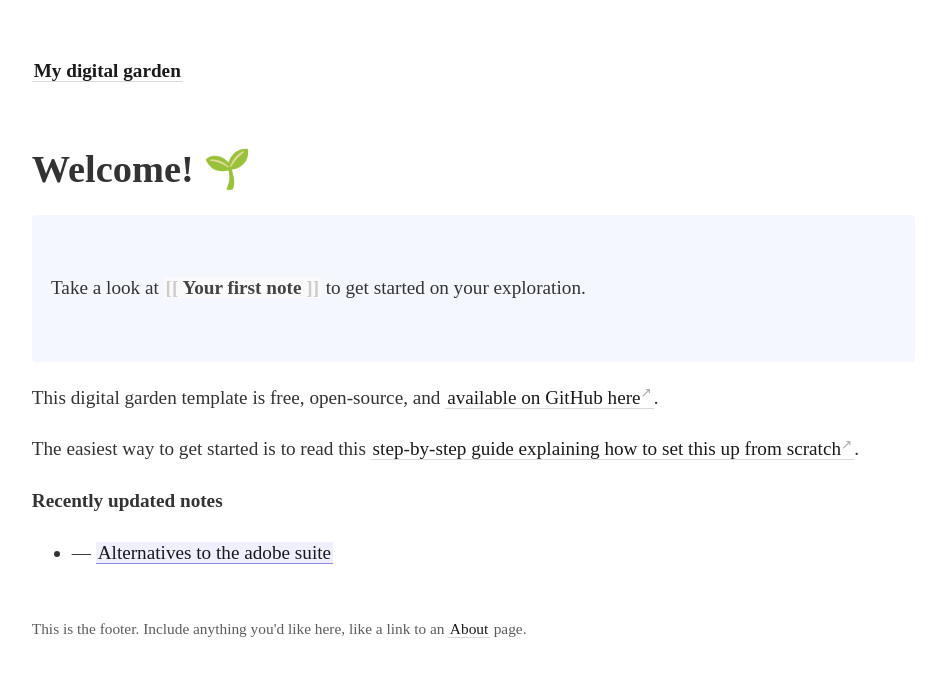
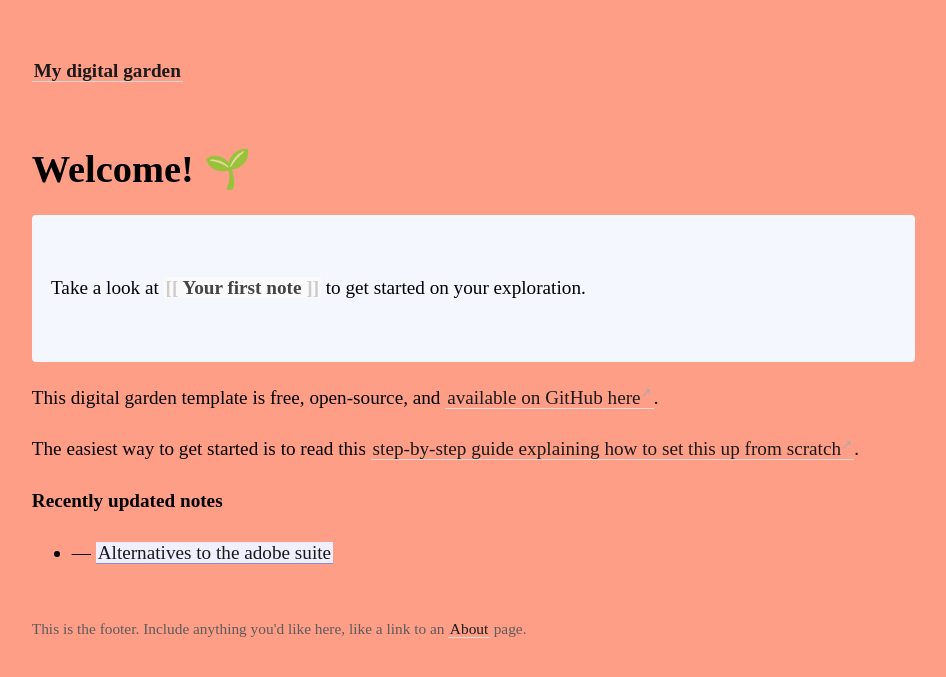
Before and after one commit to flores-et-folia/flores-et-folia.github.io, a Jekyll site: the page built from _pages/index.md, in a window 1280 px wide. Shown: the top 677 px of the page, without its empty margins (45-991 px from the left). Built offline with Jekyll 4.4.1, drawn with Linux system fonts in a browser that asks for light colours.

Commit message:
Changes made on 2024/02/18

```diff
--- a/_sass/_style.scss
+++ b/_sass/_style.scss
@@ -7,6 +7,7 @@ $border-radius: 4px;
 $font-family: serif, Georgia;
 
 body {
+  background: #FCFCFC;
   box-sizing: content-box;
   font-family: $font-family;
   margin: 0 auto;
@@ -98,8 +99,8 @@ a {
   }
 }
 
-*:focus {
-  background: #ffe8bc !important;
+*:focus, *:hover {
+  background: #ff9e87 !important;
   color: black !important;
 }
 
```
